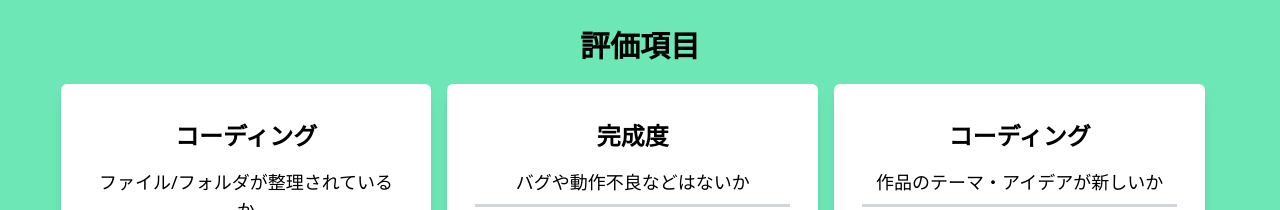
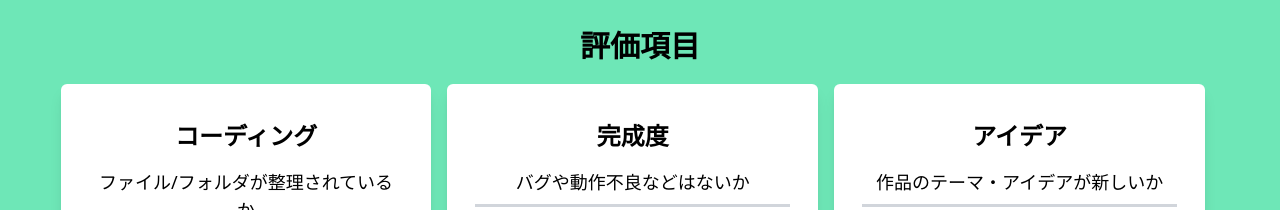
Before and after one commit to progedu/n-contest, a Next.js app: page /2022/winter/entry in a window 1280 px wide. Shown: the part 2940-3150 px from the top of the page. Built offline with nearby package versions, Linux system fonts and the light colour scheme.

Commit message:
typoの修正

```diff
--- a/src/pages/2022/winter/entry/index.tsx
+++ b/src/pages/2022/winter/entry/index.tsx
@@ -181,7 +181,7 @@ export default function Home(): any {
             </dd>
           </dl>
           <dl className='w-full lg:w-[32%] p-7 my-5 bg-white rounded-md shadow-lg'>
-            <dt className='text-center text-2xl font-bold my-2'>コーディング</dt>
+            <dt className='text-center text-2xl font-bold my-2'>アイデア</dt>
             <dd className='text-center text-lg my-2'>
               <ul className='divide-y-[3px] divide-gray-300'>
                 <li className='p-2'>作品のテーマ・アイデアが新しいか</li>
```
